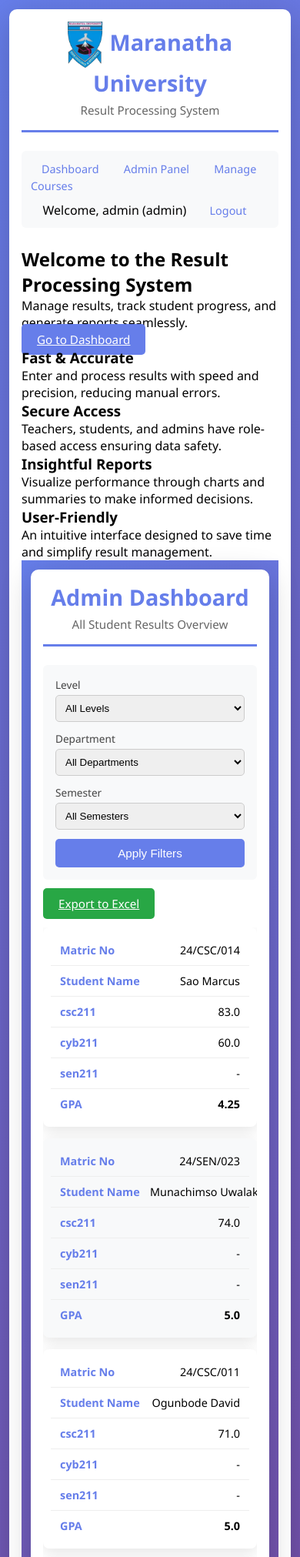
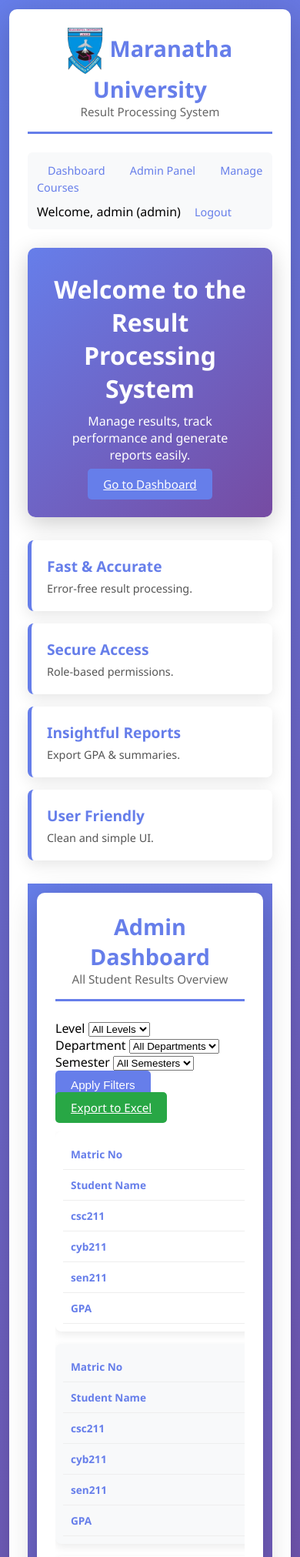
Before and after one commit to Charles-DEV-1/Result-Processing-System, a Flask app: page /admin/dashboard in a window 390 px wide. Shown: the top 2023 px of the page at 77% size. Run offline with Flask 3, Linux system fonts and the light colour scheme; a user stored in the database is signed in.

Commit message:
Update base.html

```diff
--- a/templates/base.html
+++ b/templates/base.html
@@ -4,12 +4,8 @@
   <meta charset="UTF-8" />
   <meta name="viewport" content="width=device-width, initial-scale=1.0" />
   <title>{% block title %}Result Processing System{% endblock %}</title>
-    <link
-      rel="icon"
-      type="image/png"
-      href="{{ url_for('static', filename='favicon.ico') }}"
-    />
-    <link rel="icon" href="static/favicon.ico" type="image/x-icon" />
+
+  <link rel="icon" href="{{ url_for('static', filename='favicon.ico') }}" />
 
   <style>
     /* ===== RESET ===== */
@@ -25,11 +21,10 @@ body {
       overflow-x: hidden;
     }
 
-/* ===== PAGE LAYOUT ===== */
+    /* ===== PAGE ===== */
     .page {
       min-height: 100vh;
-  width: 100%;
-  background: linear-gradient(135deg, #667eea 0%, #764ba2 100%);
+      background: linear-gradient(135deg, #667eea, #764ba2);
       padding: 12px;
     }
 
@@ -38,7 +33,7 @@ body {
       margin: auto;
       background: #fff;
       border-radius: 10px;
-  box-shadow: 0 10px 40px rgba(0, 0, 0, 0.2);
+      box-shadow: 0 10px 40px rgba(0,0,0,.2);
       padding: 24px;
     }
 
@@ -53,12 +48,11 @@ body {
     .header h1 {
       color: #667eea;
       font-size: 1.8rem;
-  margin-bottom: 6px;
     }
 
     .header p {
       color: #666;
-  font-size: 0.95rem;
+      font-size: .95rem;
     }
 
     /* ===== NAV ===== */
@@ -68,10 +62,9 @@ body {
       border-radius: 6px;
       margin-bottom: 24px;
       display: flex;
+      justify-content: space-between;
       flex-wrap: wrap;
       gap: 10px;
-  justify-content: space-between;
-  align-items: center;
     }
 
     .nav a {
@@ -79,8 +72,8 @@ body {
       text-decoration: none;
       padding: 8px 14px;
       border-radius: 5px;
-  transition: 0.3s;
-  font-size: 0.9rem;
+      transition: .3s;
+      font-size: .9rem;
     }
 
     .nav a:hover {
@@ -93,281 +86,158 @@ body {
       padding: 14px;
       border-radius: 5px;
       margin-bottom: 16px;
-  font-size: 0.9rem;
+      font-size: .9rem;
     }
 
-.flash.success {
-  background: #d4edda;
-  color: #155724;
-}
-
-.flash.error {
-  background: #f8d7da;
-  color: #721c24;
-}
+    .flash.success { background:#d4edda;color:#155724; }
+    .flash.error { background:#f8d7da;color:#721c24; }
 
     /* ===== BUTTONS ===== */
     .btn {
       padding: 10px 20px;
+      border-radius: 5px;
       border: none;
-  border-radius: 5px;
       cursor: pointer;
-  font-size: 0.95rem;
-  transition: 0.3s;
+      font-size: .95rem;
     }
 
-.btn-primary {
-  background: #667eea;
+    .btn-primary { background:#667eea;color:#fff; }
+    .btn-primary:hover { background:#5568d3; }
+
+    .btn-success { background:#28a745;color:#fff; }
+
+    /* ===== HERO ===== */
+    .hero {
+      background: linear-gradient(135deg, #667eea, #764ba2);
       color: #fff;
+      padding: 32px;
+      border-radius: 10px;
+      text-align: center;
+      margin-bottom: 30px;
+      box-shadow: 0 8px 30px rgba(0,0,0,.2);
     }
 
-.btn-primary:hover {
-  background: #5568d3;
+    .hero h2 {
+      font-size: 2rem;
+      margin-bottom: 10px;
     }
 
-.btn-success {
-  background: #28a745;
-  color: #fff;
+    .hero p {
+      font-size: 1rem;
+      margin-bottom: 16px;
     }
 
-/* ===== FILTER FORM ===== */
-.filter-form {
-  background: #f8f9fa;
-  padding: 16px;
-  border-radius: 6px;
+    /* ===== FEATURES ===== */
+    .features {
+      display: grid;
+      grid-template-columns: repeat(auto-fit, minmax(220px, 1fr));
+      gap: 16px;
+      margin-bottom: 30px;
+    }
+
+    .feature-card {
+      background: #fff;
+      padding: 20px;
+      border-left: 5px solid #667eea;
+      border-radius: 8px;
+      box-shadow: 0 6px 20px rgba(0,0,0,.1);
+    }
+
+    .feature-card h3 {
+      color: #667eea;
+      margin-bottom: 6px;
+      font-size: 1.2rem;
+    }
+
+    .feature-card p {
+      font-size: .9rem;
+      color: #555;
+    }
+
+    /* ===== TABLE (FIXED) ===== */
+    .table-responsive {
+      width: 100%;
+      overflow-x: auto;
       margin-bottom: 20px;
     }
 
-.form-row {
-  display: flex;
-  flex-wrap: wrap;
-  gap: 12px;
+    .table-wrapper {
+      width: 100%;
+      min-width: 1000px;
+      border-collapse: collapse;
     }
 
-.form-group {
-  flex: 1;
-  min-width: 160px;
-}
-
-.form-group label {
-  font-size: 0.85rem;
-  color: #444;
-  margin-bottom: 4px;
-  display: block;
-}
-
-.form-group select {
-  width: 100%;
-  padding: 8px;
-  border-radius: 5px;
-  border: 1px solid #ccc;
-}
-
-/* ===== TABLE FIX (CRITICAL) ===== */
-.table-responsive {
-  width: 100%;
-  overflow-x: auto;
-  -webkit-overflow-scrolling: touch;
-  margin-bottom: 20px;
-}
-
-/* Stable table behavior */
-.table-wrapper {
-  width: 100%;
-  min-width: 1000px; /* prevents collapse */
-  border-collapse: collapse;
-  table-layout: fixed;
-}
-
-/* Cells */
     .table-wrapper th,
     .table-wrapper td {
       padding: 10px;
       border: 1px solid #ddd;
       text-align: center;
       white-space: nowrap;
-  font-size: 0.85rem;
+      font-size: .85rem;
     }
 
-/* Header */
     .table-wrapper thead th {
       background: #667eea;
       color: #fff;
-  position: sticky;
-  top: 0;
-  z-index: 3;
     }
 
-/* Zebra rows */
     .table-wrapper tbody tr:nth-child(even) {
       background: #f8f9fa;
     }
 
-/* Hover */
-.table-wrapper tbody tr:hover {
-  background: #eef2ff;
-}
+    /* ===== MOBILE TABLE ===== */
+    @media (max-width: 768px) {
+      .table-wrapper thead { display:none; }
 
-/* ===== MOBILE STACK MODE ===== */
-@media (max-width: 768px) {
-  .container {
-    padding: 16px;
-  }
-
-  .nav {
-    justify-content: center;
-  }
-
-  .btn {
-    width: 100%;
-  }
-
-  /* TABLE -> CARD MODE */
-  .table-wrapper {
-    min-width: unset;
-    border: 0;
-  }
-
-  .table-wrapper thead {
-    display: none;
+      .table-wrapper,
+      .table-wrapper tbody,
+      .table-wrapper tr,
+      .table-wrapper td {
+        display:block;
+        width:100%;
       }
 
       .table-wrapper tr {
-    display: block;
-    margin-bottom: 16px;
-    background: #fff;
-    border-radius: 8px;
-    padding: 10px;
-    box-shadow: 0 4px 12px rgba(0,0,0,0.08);
+        background:#fff;
+        margin-bottom:16px;
+        padding:10px;
+        border-radius:8px;
+        box-shadow:0 4px 12px rgba(0,0,0,.08);
       }
 
       .table-wrapper td {
-    display: flex;
-    justify-content: space-between;
-    align-items: center;
-    text-align: left;
-    padding: 8px 6px;
-    border: none;
-    border-bottom: 1px solid #eee;
-    white-space: normal;
-    font-size: 0.85rem;
-  }
-
-  .table-wrapper td:last-child {
-    border-bottom: none;
+        display:flex;
+        justify-content:space-between;
+        border:none;
+        border-bottom:1px solid #eee;
       }
 
       .table-wrapper td::before {
         content: attr(data-label);
-    font-weight: 600;
-    color: #667eea;
-    flex: 1;
-    margin-right: 10px;
+        font-weight:600;
+        color:#667eea;
       }
     }
 
     /* ===== FOOTER ===== */
     .footer {
+      margin-top: 40px;
       text-align: center;
-  margin-top: 40px;
       padding-top: 12px;
       border-top: 2px solid #667eea;
+      font-size: .9rem;
       color: #666;
-  font-size: 0.9rem;
     }
-      /* ========================= */
-/* TABLE RESPONSIVENESS FIX */
-/* ========================= */
-
-.table-responsive {
-  width: 100%;
-  overflow-x: auto;
-  -webkit-overflow-scrolling: touch;
-}
-
-.table-wrapper {
-  width: 100%;
-  border-collapse: collapse;
-  min-width: 900px; /* prevents crushing */
-}
-
-.table-wrapper th,
-.table-wrapper td {
-  padding: 10px 12px;
-  border: 1px solid #ddd;
-  text-align: center;
-  white-space: nowrap;
-  font-size: 0.9rem;
-}
-
-.table-wrapper thead {
-  background: #667eea;
-  color: white;
-}
-
-.table-wrapper tr:nth-child(even) {
-  background: #f8f9fa;
-}
-
-/* ===== MOBILE CARD VIEW ===== */
-@media (max-width: 768px) {
-  .table-wrapper {
-    min-width: 100%;
-  }
-
-  .table-wrapper thead {
-    display: none;
-  }
-
-  .table-wrapper,
-  .table-wrapper tbody,
-  .table-wrapper tr,
-  .table-wrapper td {
-    display: block;
-    width: 100%;
-  }
-
-  .table-wrapper tr {
-    margin-bottom: 15px;
-    background: white;
-    border-radius: 8px;
-    box-shadow: 0 6px 20px rgba(0,0,0,0.1);
-    padding: 10px;
-  }
-
-  .table-wrapper td {
-    text-align: right;
-    padding-left: 50%;
-    position: relative;
-    border: none;
-    border-bottom: 1px solid #eee;
-  }
-
-  .table-wrapper td::before {
-    content: attr(data-label);
-    position: absolute;
-    left: 12px;
-    width: 45%;
-    text-align: left;
-    font-weight: 600;
-    color: #667eea;
-  }
-}
-
-
   </style>
 </head>
 
 <body>
 <div class="page">
 <div class="container">
+
   <div class="header">
     <h1>
-            <img
-              src="{{ url_for('static', filename='logo.png') }}"
-              alt="School Logo"
-              style="height: 60px; vertical-align: middle"
-            />
+      <img src="{{ url_for('static', filename='logo.png') }}" style="height:60px;vertical-align:middle">
       Maranatha University
     </h1>
     <p>Result Processing System</p>
@@ -379,74 +249,44 @@ body {
       <a href="{{ url_for('dashboard') }}">Dashboard</a>
       {% if session.role == 'teacher' %}
       <a href="{{ url_for('enter_result') }}">Enter Result</a>
-            {% endif %} {% if session.role == 'admin' %}
+      {% endif %}
+      {% if session.role == 'admin' %}
       <a href="{{ url_for('admin_dashboard') }}">Admin Panel</a>
       <a href="{{ url_for('manage_courses') }}">Manage Courses</a>
       {% endif %}
     </div>
     <div>
-            <span style="margin-right: 12px"
-              >Welcome, {{ session.username }} ({{ session.role }})</span
-            >
+      Welcome, {{ session.username }} ({{ session.role }})
       <a href="{{ url_for('logout') }}">Logout</a>
     </div>
   </div>
-        {% endif %} {% with messages =
-        get_flashed_messages(with_categories=true) %} {% if messages %} {% for
-        category, message in messages %}
+  {% endif %}
+
+  {% for category,message in get_flashed_messages(with_categories=true) %}
     <div class="flash {{ category }}">{{ message }}</div>
-        {% endfor %} {% endif %} {% endwith %}
+  {% endfor %}
 
-        <!-- HERO SECTION -->
+  <!-- HERO -->
   <div class="hero">
     <h2>Welcome to the Result Processing System</h2>
-          <p>
-            Manage results, track student progress, and generate reports
-            seamlessly.
-          </p>
-          <a class="btn btn-primary" href="{{ url_for('dashboard') }}"
-            >Go to Dashboard</a
-          >
+    <p>Manage results, track performance and generate reports easily.</p>
+    <a class="btn btn-primary" href="{{ url_for('dashboard') }}">Go to Dashboard</a>
   </div>
 
-        <!-- FEATURE CARDS -->
+  <!-- FEATURES -->
   <div class="features">
-          <div class="feature-card">
-            <h3>Fast & Accurate</h3>
-            <p>
-              Enter and process results with speed and precision, reducing
-              manual errors.
-            </p>
-          </div>
-          <div class="feature-card">
-            <h3>Secure Access</h3>
-            <p>
-              Teachers, students, and admins have role-based access ensuring
-              data safety.
-            </p>
-          </div>
-          <div class="feature-card">
-            <h3>Insightful Reports</h3>
-            <p>
-              Visualize performance through charts and summaries to make
-              informed decisions.
-            </p>
-          </div>
-          <div class="feature-card">
-            <h3>User-Friendly</h3>
-            <p>
-              An intuitive interface designed to save time and simplify result
-              management.
-            </p>
-          </div>
+    <div class="feature-card"><h3>Fast & Accurate</h3><p>Error-free result processing.</p></div>
+    <div class="feature-card"><h3>Secure Access</h3><p>Role-based permissions.</p></div>
+    <div class="feature-card"><h3>Insightful Reports</h3><p>Export GPA & summaries.</p></div>
+    <div class="feature-card"><h3>User Friendly</h3><p>Clean and simple UI.</p></div>
   </div>
 
   {% block content %}{% endblock %}
 
-        <!-- FOOTER -->
   <div class="footer">
     &copy; {{ current_year }} Maranatha University. All rights reserved.
   </div>
+
 </div>
 </div>
 </body>
```
Lines whose indentation alone changed are shown as unchanged.
